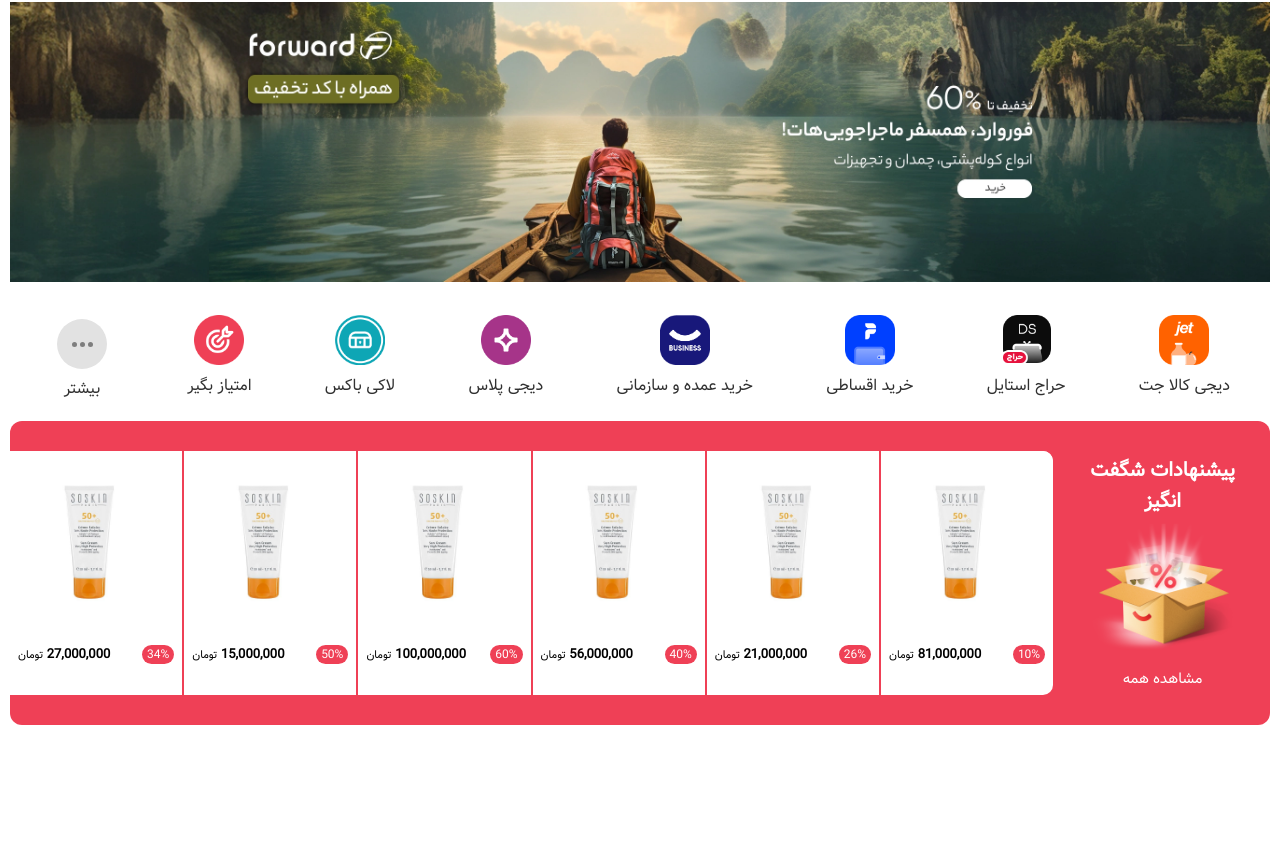
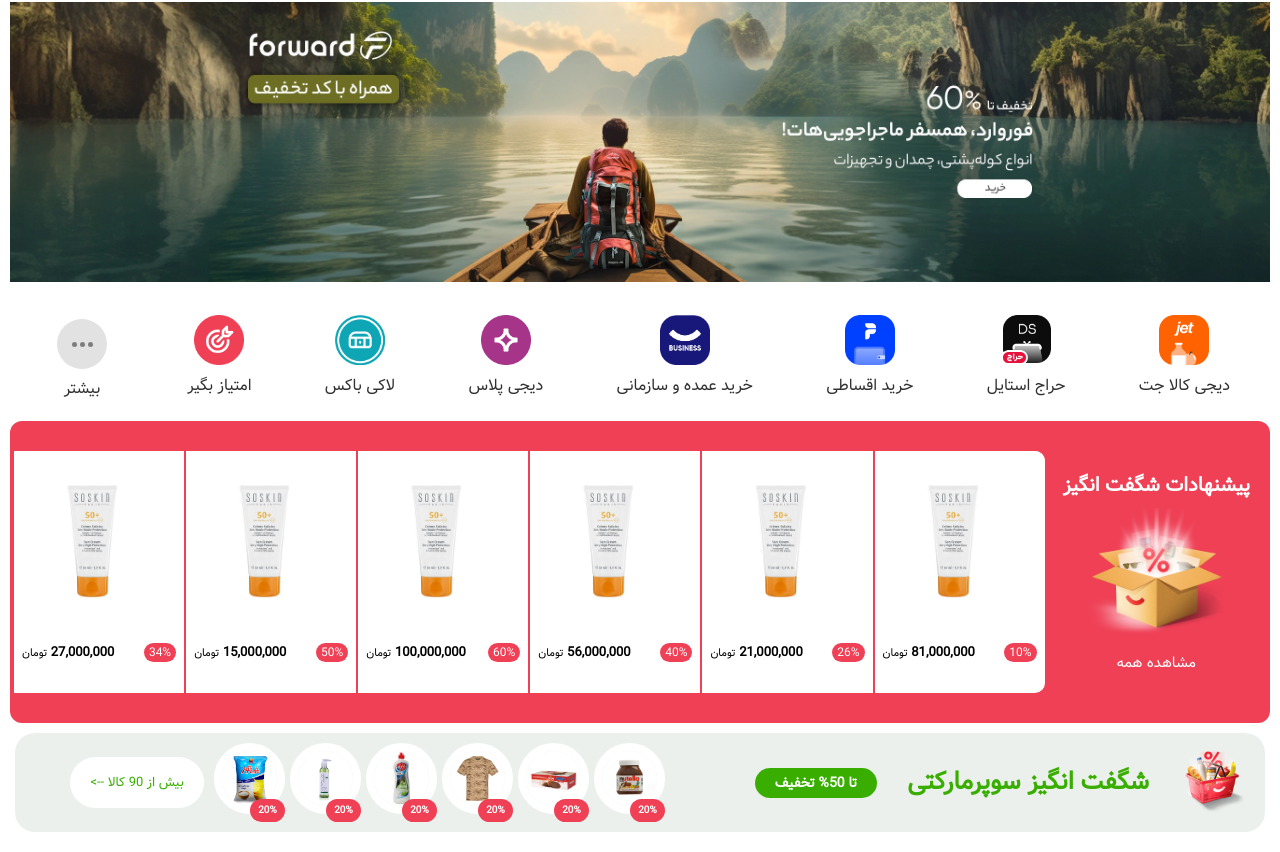
Before and after one commit to HannahMsv/digikala, a plain HTML site: page index.html in a window 1280 px wide. Shown: the part 264-1116 px from the top of the page. Before the commit the page ends 999 px from the top, so only its background shows below. Drawn offline with Linux system fonts and the light colour scheme.

Commit message:
add market offers section

```diff
--- a/css/style.css
+++ b/css/style.css
@@ -190,7 +190,7 @@
 }
 .products{
     background-color: #ffffff;
-    width: 14%;
+    width: 13.5%;
 }
 #right-offers{
     margin:0 16px;
@@ -229,6 +229,62 @@
     overflow: hidden;
     border-top-right-radius: 10px;
     border-bottom-right-radius: 10px;
+}
+#ads-offer{
+    display: flex;
+    align-items: center;
+    border-radius: 20px;
+    margin: 10px 5px;
+    background-color:#ecf0ed;
+    min-height: 50px;
+    padding: 10px 20px;
+}
+#right-col-offer{
+    display: flex;
+    align-items: center;
+    column-gap: 20px;
+ }
+ #right-col-offer h6{
+    margin: 0 10px;
+    color: #39ae00;
+    font-size: 25px;
+}
+#right-col-offer p{
+    font-size: 14px;
+    color: white;
+    font-weight: bold;
+    background-color: #39ae00;
+    padding: 4px 20px;
+    border-radius:15px;
+}
+#left-col-offer{
+    display: flex;
+    column-gap: 5px;
+    margin-right:90px;
+}
+.market-products{
+    position: relative;
+}
+.market-products span{
+    position: absolute;
+    bottom: 0;
+    right: 0;
+    background-color: #ef4056;
+    border-radius: 15px;
+    padding: 4px 8px;
+    color: white;
+    font-size: 10px;
+    font-weight: bold;
+}
+#more-pr{
+    margin-right: 10px;
+    font-size: 13px;
+    font-weight:500;
+    /* height: 25px; */
+    padding:15px 20px;
+    color: #39ae00;
+    background-color: #ffffff;
+    border-radius:35px;
 }
 /* <--- images ---> */
 
@@ -273,3 +329,9 @@
 .right-image{
     height: 142px;
 }
+#left-col-offer img{
+    border: 8px solid white;
+    border-radius: 50%;
+    height: 55px;
+    width: 55px;
+}
--- a/index.html
+++ b/index.html
@@ -234,6 +234,40 @@
                     </div>
                 </div>
             </div>
+            <div id="ads-offer">
+                <div id="right-col-offer">
+                    <img src="images/fresh.png" alt="">
+                    <h6>  شگفت انگیز سوپرمارکتی</h6>
+                    <p>تا 50% تخفیف</p>
+                </div>
+                <div id="left-col-offer">
+                    <div class="market-products">
+                        <img src="images/products/pr1.jpg" alt="">
+                        <span>20%</span>
+                    </div>
+                    <div class="market-products">
+                        <img src="images/products/pr2.jpg" alt="">
+                        <span>20%</span>
+                    </div>
+                    <div class="market-products">
+                        <img src="images/products/pr3.jpg" alt="">
+                        <span>20%</span>
+                    </div>
+                    <div class="market-products">
+                        <img src="images/products/pr4.jpg" alt="">
+                        <span>20%</span>
+                    </div>
+                    <div class="market-products">
+                        <img src="images/products/pr5.jpg" alt="">
+                        <span>20%</span>
+                    </div>
+                    <div class="market-products">
+                        <img src="images/products/pr6.jpg" alt="">
+                        <span>20%</span>
+                    </div>
+                </div>
+                <p id="more-pr">بیش از 90 کالا  -->  </p>
+            </div>
         </div>
     </section>
 </body>
```
Also changed, not shown: images/fresh.png (added), images/products/pr1.jpg (added), images/products/pr2.jpg (added), images/products/pr3.jpg (added), images/products/pr4.jpg (added), images/products/pr5.jpg (added), images/products/pr6.jpg (added).
